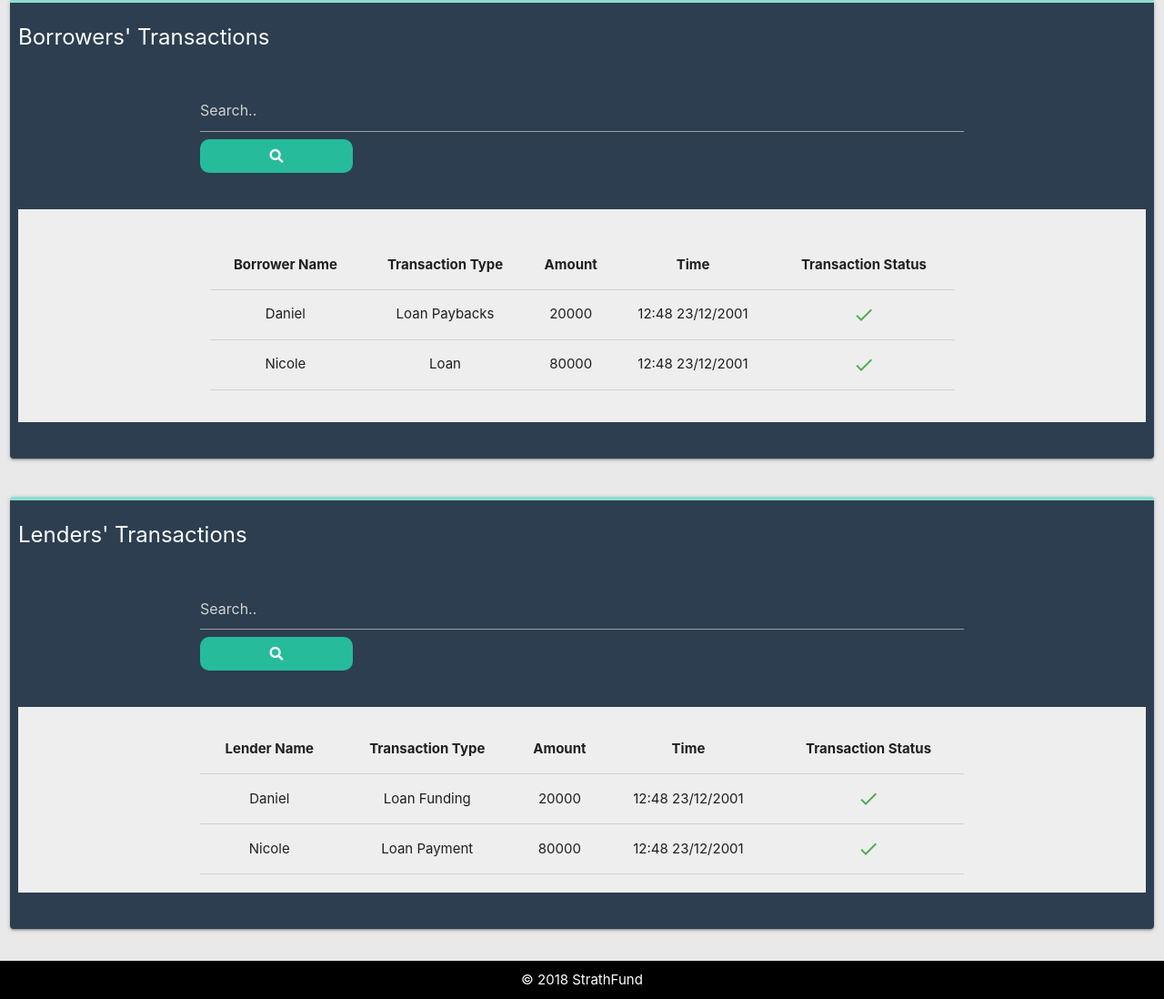
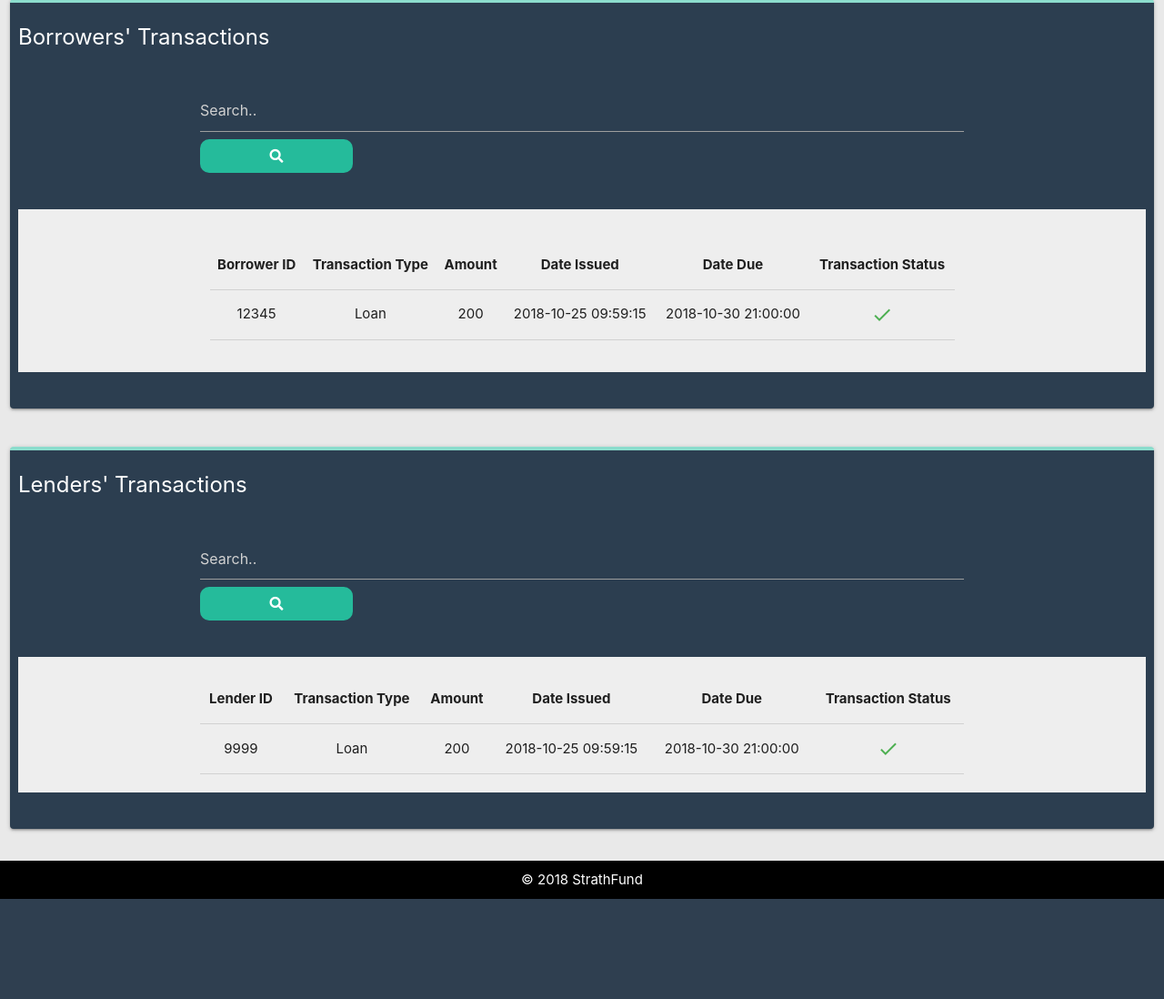
Before and after one commit to danielolamide/lend-me, a PHP site: page /peer-lending/transaction-mgmt.php in a window 1280 px wide. Shown: the part 113-1211 px from the top of the page at 91% size. After the commit the page ends 1101 px from the top, so only its background shows below. Run offline with PHP 8.4, Linux system fonts and the light colour scheme; a user stored in the database is signed in; data comes from the database, SQL or seed files in the repository; some libraries are stand-ins or nearby versions.

Commit message:
Retrieve transaction data from database

```diff
--- a/transaction-mgmt.php
+++ b/transaction-mgmt.php
@@ -99,28 +99,34 @@
                             <table class="centered responsive-table highlight" id="table">
                                 <thead>
                                     <tr>
-                                        <th>Borrower Name</th>
+                                        <th>Borrower ID</th>
                                         <th>Transaction Type</th>
                                         <th>Amount</th>
-                                        <th>Time</th>
+                                        <th>Date Issued</th>
+                                        <th>Date Due</th>
                                         <th>Transaction Status</th>
                                     </tr>
                                 </thead>
                                 <tbody>
-                                    <tr>
-                                        <td>Daniel</td>
-                                        <td>Loan Paybacks</td>
-                                        <td>20000</td>
-                                        <td>12:48 23/12/2001</td>
-                                        <td><i class="green-text material-icons">check</i></td>
-                                    </tr>
-                                    <tr>
-                                        <td>Nicole</td>
-                                        <td>Loan</td>
-                                        <td>80000</td>
-                                        <td>12:48 23/12/2001</td>
-                                        <td><i class="green-text material-icons">check</i></td>
-                                    </tr>
+
+<?php
+        require_once 'connect-db.php';
+        $sql = "SELECT BorrowerID,Amount,DateIssued,DateDue FROM loans;";
+        $query = $con->query($sql);
+
+        if ($query->num_rows>0)
+        {
+            // output data of each row
+            while($row = $query->fetch_array())
+            {
+            echo "<tr><td>". $row["BorrowerID"]. "</td><td>Loan</td><td>". $row["Amount"]. "</td><td>". $row["DateIssued"]. "</td><td>". $row["DateDue"]. "</td><td><i class='green-text material-icons'>check</i></td></tr>";
+            }
+        }
+        else
+        {
+            echo "0 result";
+        }
+?>
                                 </tbody>
                             </table>
                         </div>
@@ -153,28 +159,33 @@
                             <table class="centered responsive-table" id="table1">
                                 <thead>
                                     <tr>
-                                        <th>Lender Name</th>
+                                        <th>Lender ID</th>
                                         <th>Transaction Type</th>
                                         <th>Amount</th>
-                                        <th>Time</th>
+                                        <th>Date Issued</th>
+                                        <th>Date Due</th>
                                         <th>Transaction Status</th>
                                     </tr>
                                 </thead>
                                 <tbody>
-                                    <tr>
-                                        <td>Daniel</td>
-                                        <td>Loan Funding</td>
-                                        <td>20000</td>
-                                        <td>12:48 23/12/2001</td>
-                                        <td><i class="green-text material-icons">check</i></td>
-                                    </tr>
-                                    <tr>
-                                        <td>Nicole</td>
-                                        <td>Loan Payment</td>
-                                        <td>80000</td>
-                                        <td>12:48 23/12/2001</td>
-                                        <td><i class="green-text material-icons">check</i></td>
-                                    </tr>
+<?php
+        require_once 'connect-db.php';
+        $sql = "SELECT LenderID,Amount,DateIssued,DateDue FROM loans;";
+        $query = $con->query($sql);
+
+        if ($query->num_rows>0)
+        {
+            // output data of each row
+            while($row = $query->fetch_array())
+            {
+            echo "<tr><td>". $row["LenderID"]. "</td><td>Loan</td><td>". $row["Amount"]. "</td><td>". $row["DateIssued"]. "</td><td>". $row["DateDue"]. "</td><td><i class='green-text material-icons'>check</i></td></tr>";
+            }
+        }
+        else
+        {
+            echo "0 result";
+        }
+?>
                                 </tbody>
                                 </table>
                         </div>
```
Also changed, not shown: user-management.php (+2 -12 lines), user-messages.php (+2 -13 lines).
